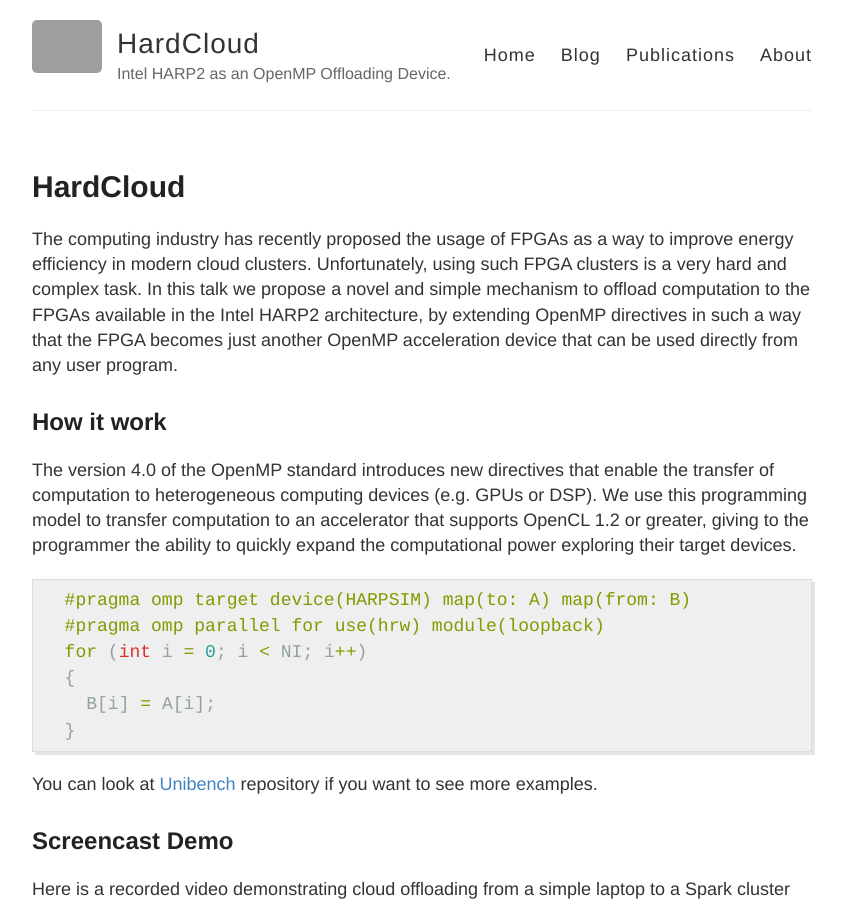
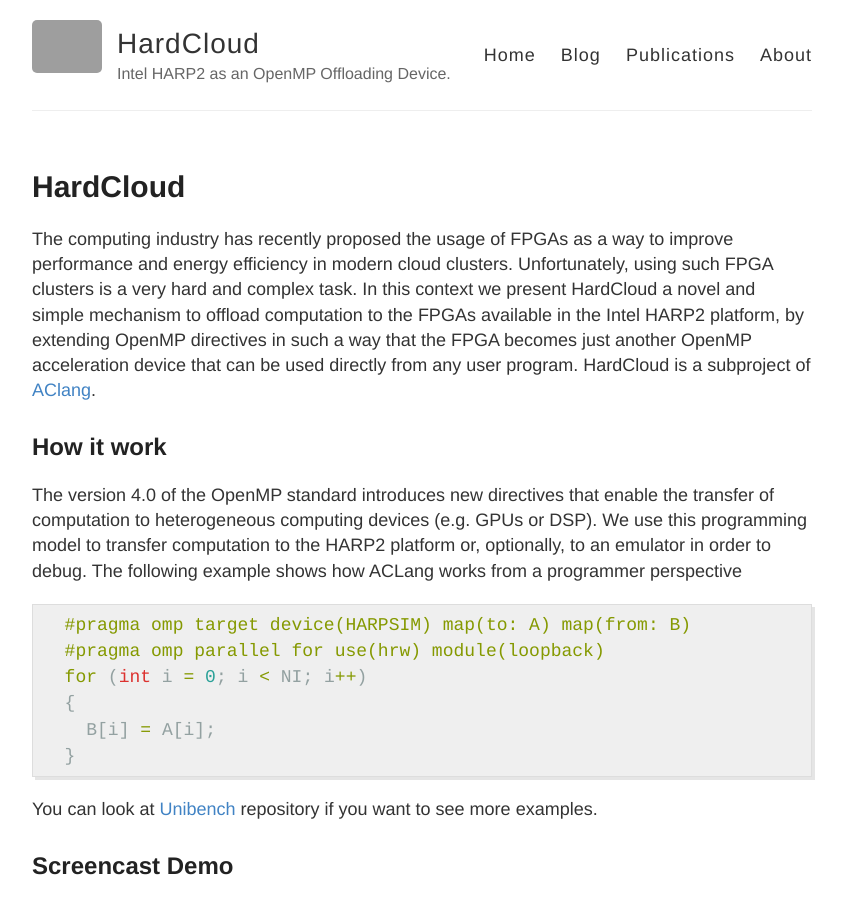
Before and after one commit to ramonn76/HardCloud, a Jekyll site: the page built from index.md, in a window 1280 px wide and 900 px high. Shown: the whole window, without its empty margins (218-1064 px from the left). Built offline with Jekyll 4.4.1, drawn with Linux system fonts in a browser that asks for light colours; grey boxes are pictures that could not be loaded.

Commit message:
Update index.md

```diff
--- a/index.md
+++ b/index.md
@@ -4,16 +4,15 @@ title: HardCloud
 permalink: /
 ---
 
-The computing industry has recently proposed the usage of  FPGAs as a way to improve energy efficiency in modern cloud clusters. Unfortunately, using such FPGA clusters  is a very hard and complex task. In this talk we propose a novel and simple mechanism to offload computation to  the FPGAs available in the  Intel HARP2 architecture, by extending OpenMP directives in such a way that the FPGA becomes just another OpenMP acceleration device that can be used directly from any user program.
+The computing industry has recently proposed the usage of  FPGAs as a way to improve performance and energy efficiency in modern cloud clusters. Unfortunately, using such FPGA clusters  is a very hard and complex task. In this context we present HardCloud a novel and simple mechanism to offload computation to  the FPGAs available in the  Intel HARP2 platform, by extending OpenMP directives in such a way that the FPGA becomes just another OpenMP acceleration device that can be used directly from any user program. HardCloud is a subproject of [AClang](aclang.org).
 
 ## How it work
 
 The version 4.0 of the  OpenMP standard introduces new directives that
 enable the transfer of  computation to heterogeneous computing devices
 (e.g.  GPUs  or  DSP).  We  use this  programming  model  to  transfer
-computation to  an accelerator  that supports  OpenCL 1.2  or greater,
-giving  to   the  programmer  the   ability  to  quickly   expand  the
-computational power exploring their target devices.
+computation to the HARP2 platform or, optionally, to an emulator in order to debug.
+The following example shows how ACLang works from a programmer perspective
 
 {% highlight C %}
 
```
